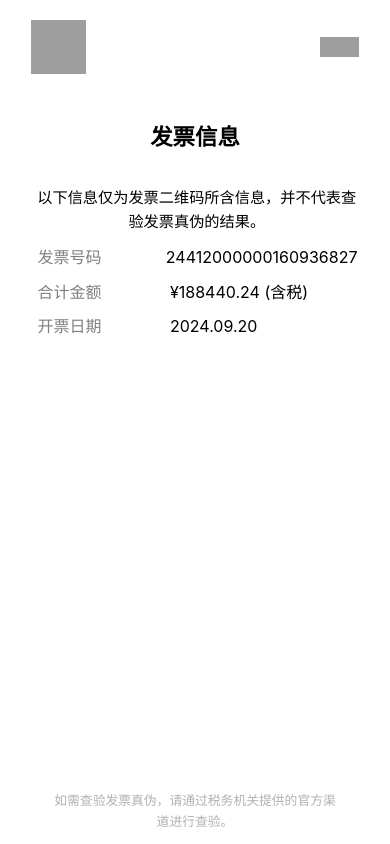
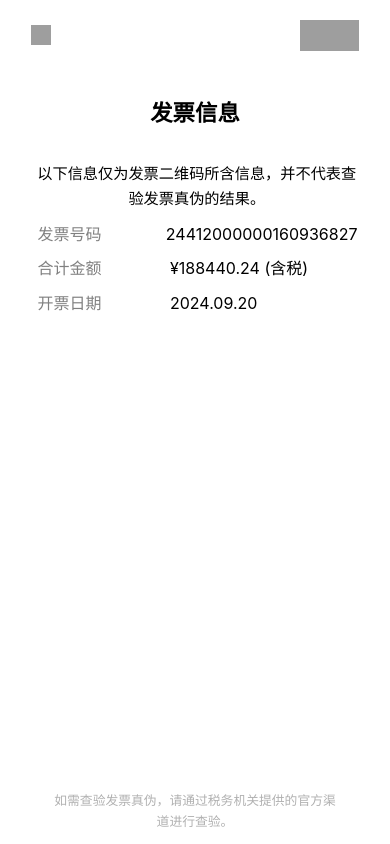
Before and after one commit to HarryDean2010/fapiao, a plain HTML site: page index.html in a window 390 px wide. Drawn offline with Linux system fonts and the light colour scheme; grey boxes are pictures that could not be loaded.

Commit message:
Update index.html

```diff
--- a/index.html
+++ b/index.html
@@ -98,13 +98,13 @@
             .header {
                 padding: 5% 8%; /* 更大的内边距 */
             }
-            .right-icon {
-                width: 10vw; /* 更大尺寸 */
+            .left-icon{
+                width: 5vw; /* 更大尺寸 */
                 height: 5vw; /* 更大尺寸 */
             }
-            .left-icon{
-                width: 14vw; /* 更大尺寸 */
-                height: 14vw; /* 更大尺寸 */
+            .right-icon {
+                width: 15vw; /* 更大尺寸 */
+                height: 8vw; /* 更大尺寸 */
             }
             .container {
                 width: 90%; /* 更宽的容器 */
```
